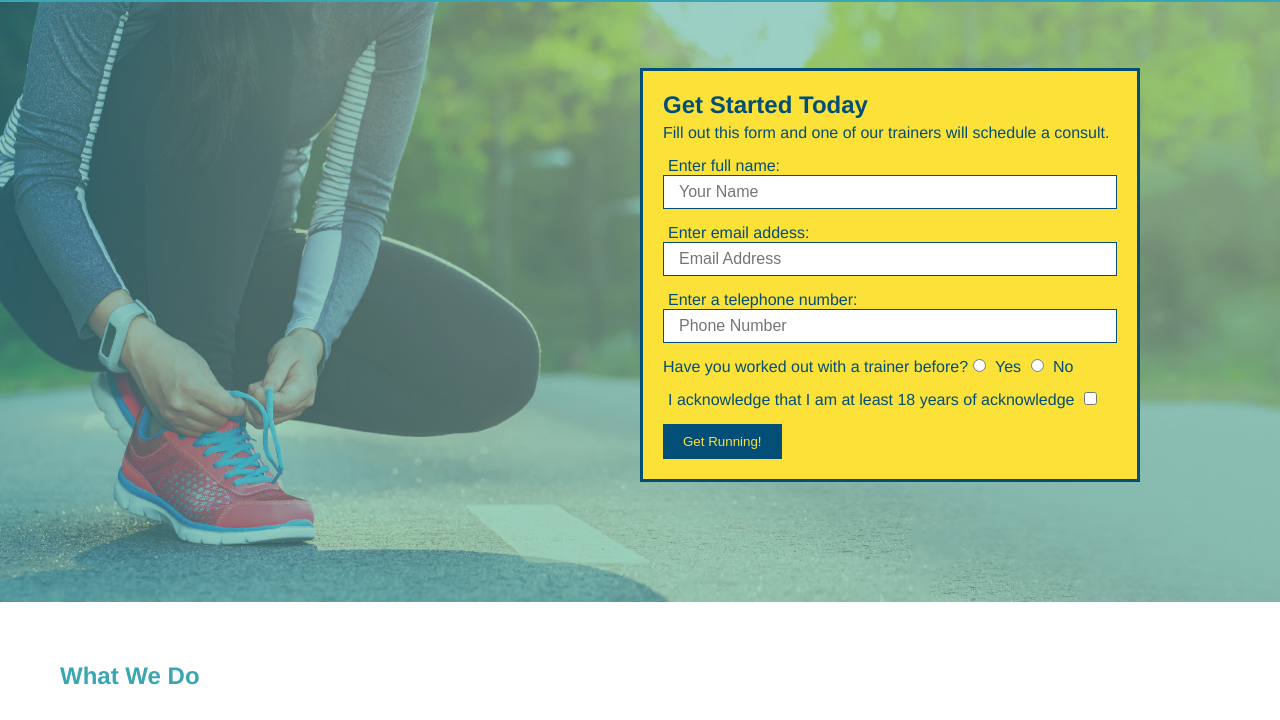
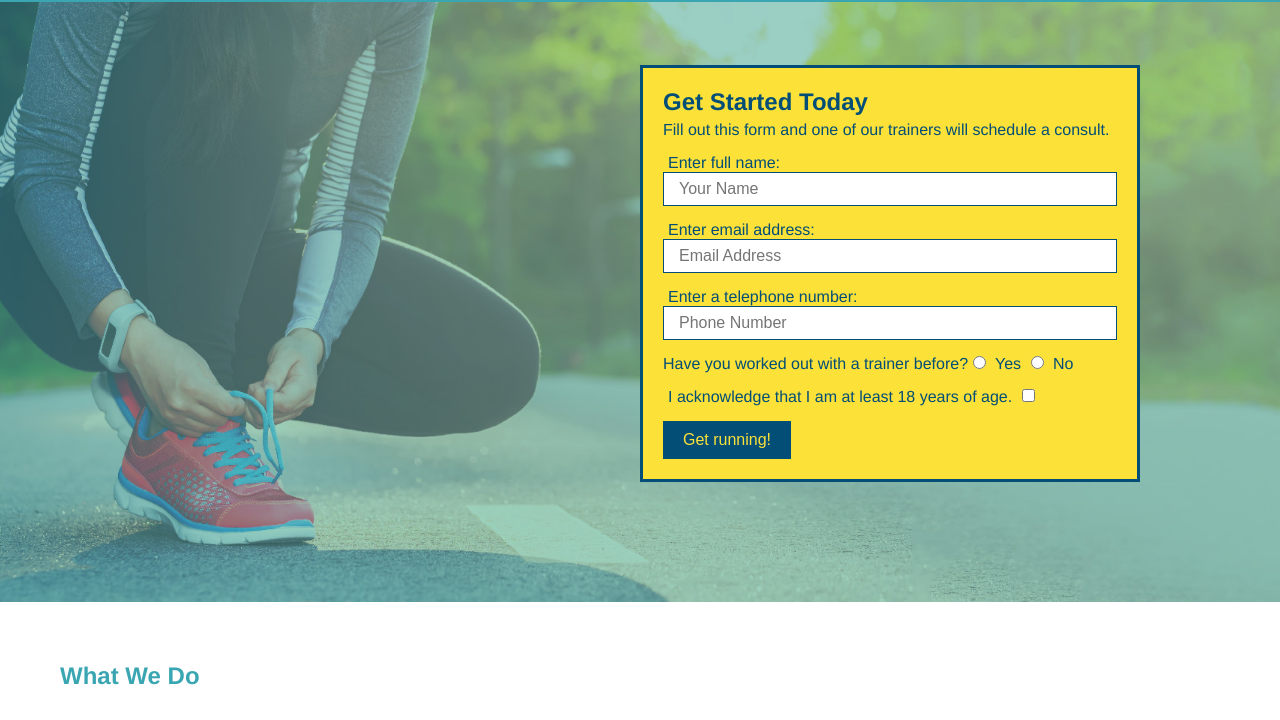
Before and after one commit to austingilmora/Run-Buddy, a plain HTML site: page index.html in a window 1280 px wide. Shown: the part 80-800 px from the top of the page. Drawn offline with Linux system fonts and the light colour scheme.

Commit message:
fixed minor spelling errors in hero form and debug

```diff
--- a/assets/css/style.css
+++ b/assets/css/style.css
@@ -119,5 +119,5 @@ section {
     background-color: #024e76;
     border: none;
     padding: 10px 20px;
-    font size: 16px;
+    font-size: 16px;
 }
--- a/index.html
+++ b/index.html
@@ -49,7 +49,7 @@
                     <label for="name">Enter full name:</label>
                     <input type="text" placeholder="Your Name" name="name" id="name" class= "form-input">
 
-                    <label for="email">Enter email addess:</label>
+                    <label for="email">Enter email address:</label>
                     <input type="email" placeholder="Email Address" name="email" id="email" class= "form-input">
 
                     <label for="phone">Enter a telephone number:</label>
@@ -69,14 +69,14 @@
 
                     <p>
                         <label for="checkbox">
-                            I acknowledge that I am at least 18 years of acknowledge
+                            I acknowledge that I am at least 18 years of age.
                         </label>
                         <input type="checkbox" name="age-confirm" id="checkbox" />
 
                     </p>
 
                     <button type="submit">
-                        Get Running!
+                        Get running!
                     </button>
 
                 </form>
```
